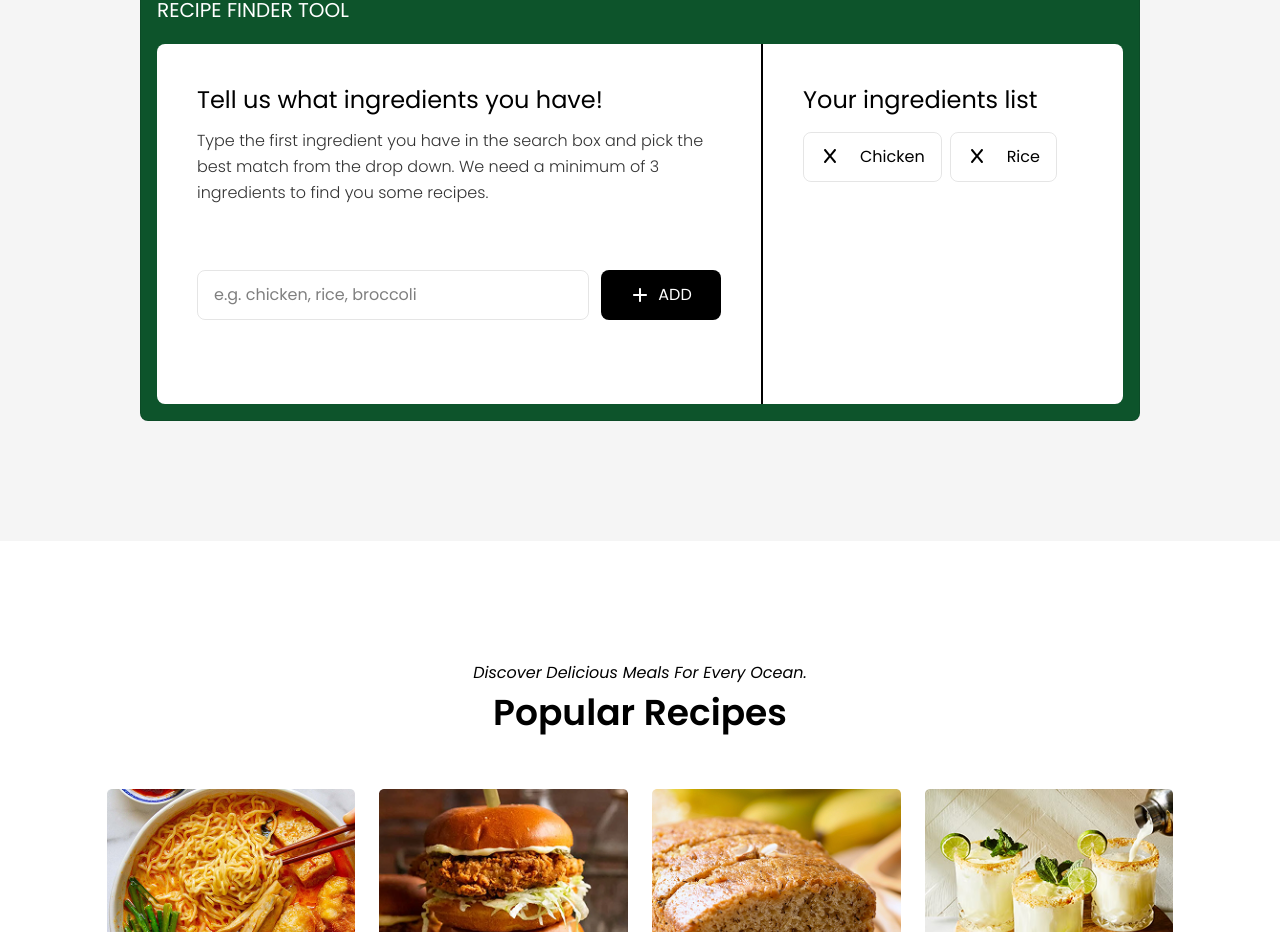
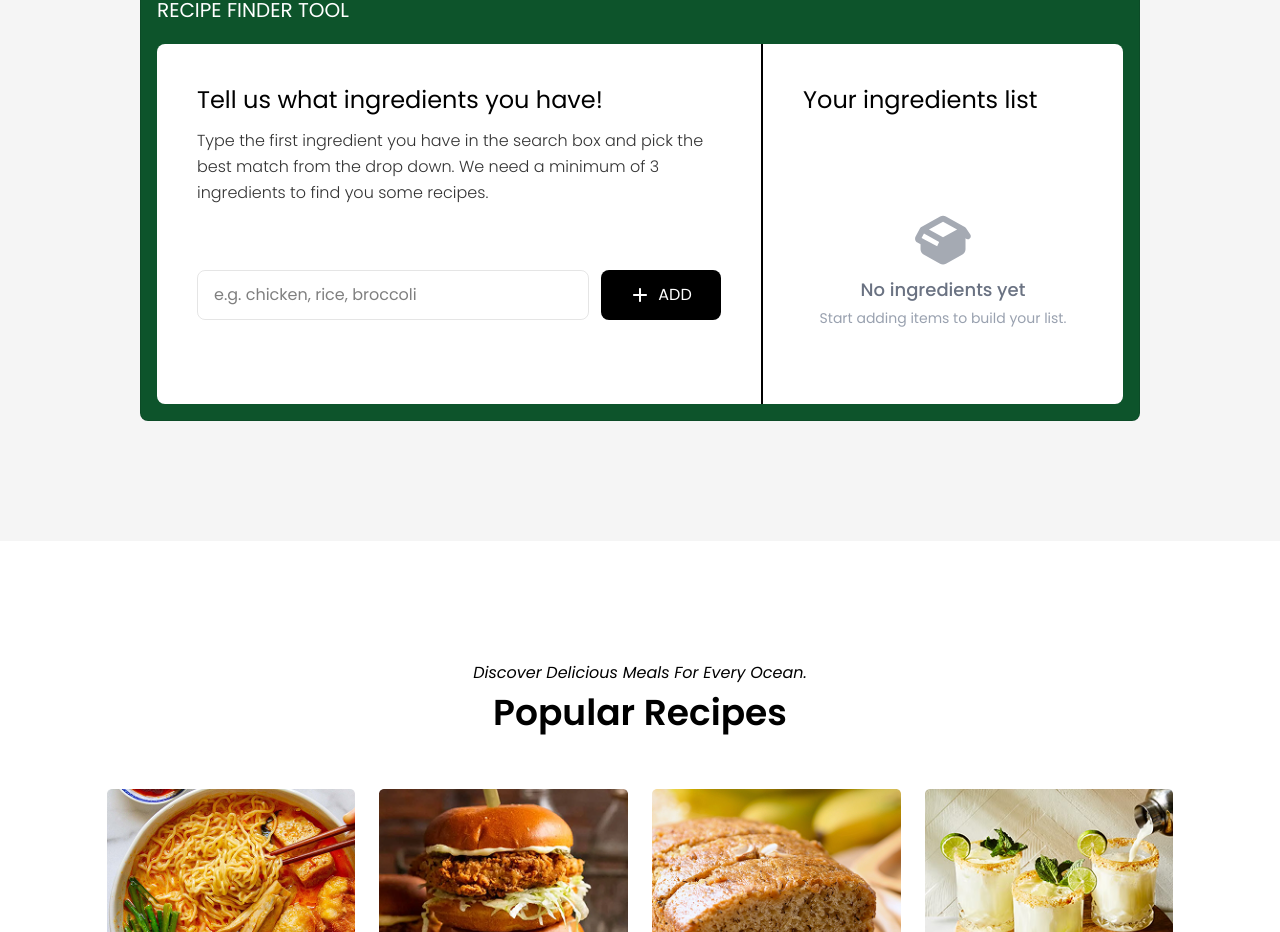
Before and after one commit to wilhelmusolejr/foodify-v2, a React (Vite) app in the folder client/: page / in a window 1280 px wide. Shown: the part 1891-2823 px from the top of the page. Built offline with nearby package versions, Linux system fonts and the light colour scheme; a web font is replaced by a local one.

Commit message:
feat: add addingredient and remove ingredient functionality.

```diff
--- a/client/src/App.jsx
+++ b/client/src/App.jsx
@@ -23,6 +23,7 @@ import {
 import Logo from "./components/Logo";
 import Navigator from "./components/Navigator";
 import IngredientListItem from "./components/ingredientListItem";
+import { useState } from "react";
 
 function App() {
   let blogs = [
@@ -62,6 +63,19 @@ function App() {
     name,
     image_path: `images/recipe/recipe (${index + 1}).png`,
   }));
+
+  // DATA
+  let [currentIngredients, setCurrentIngredients] = useState([]);
+  let [ingredient, setIngredient] = useState("");
+
+  function addIngredient(ingredient) {
+    setCurrentIngredients([...currentIngredients, ingredient]);
+    setIngredient("");
+  }
+
+  function removeIngredient(indexToRemove) {
+    setCurrentIngredients(currentIngredients.filter((_, index) => index !== indexToRemove));
+  }
 
   return (
     <>
@@ -173,8 +187,13 @@ function App() {
                       type="text"
                       placeholder="e.g. chicken, rice, broccoli"
                       className="flex-1 border border-black/10 rounded-lg px-4 py-3"
+                      value={ingredient}
+                      onChange={(e) => setIngredient(e.target.value)}
                     />
-                    <button className="bg-black min-w-30 w-full lg:w-30 text-white px-4 py-3 rounded-lg uppercase flex gap-2 justify-center items-center">
+                    <button
+                      className="bg-black min-w-30 w-full lg:w-30 text-white px-4 py-3 rounded-lg uppercase flex gap-2 justify-center items-center"
+                      onClick={() => addIngredient(ingredient)}
+                    >
                       <FontAwesomeIcon icon={faPlus} />
                       <p>add</p>
                     </button>
@@ -189,20 +208,25 @@ function App() {
                 <div className="h-full ">
                   {/* content */}
 
-                  {/* with item */}
+                  {currentIngredients.length > 0 ? (
                     <div className="flex flex-wrap gap-2">
-                    <IngredientListItem name={"Chicken"} />
-                    <IngredientListItem name={"Rice"} />
+                      {currentIngredients.map((ingredient, index) => (
+                        <IngredientListItem
+                          key={index}
+                          name={ingredient}
+                          onRemove={() => removeIngredient(index)}
+                        />
+                      ))}
                     </div>
-
-                  {/* without */}
-                  <div className="hidden flex-col items-center justify-center text-center h-full py-10 text-gray-500">
+                  ) : (
+                    <div className="flex flex-col items-center justify-center text-center h-full py-10 text-gray-500">
                       <FontAwesomeIcon icon={faBoxOpen} className="text-5xl mb-3 opacity-60" />
                       <p className="text-lg font-medium">No ingredients yet</p>
                       <p className="text-sm text-gray-400 mt-1">
                         Start adding items to build your list.
                       </p>
                     </div>
+                  )}
                 </div>
               </div>
             </div>
@@ -220,7 +244,7 @@ function App() {
           />
 
           {/* parent */}
-          <div class="grid grid-cols-2 md:grid-cols-3 lg:grid-cols-4 gap-6  ">
+          <div className="grid grid-cols-2 md:grid-cols-3 lg:grid-cols-4 gap-6  ">
             {recipes.map((recipe, index) => (
               <Recipe key={index} name={recipe.name} image_path={recipe.image_path} />
             ))}
@@ -269,7 +293,7 @@ function App() {
                 </div>
 
                 {/* parent */}
-                <div class="grid grid-cols-2 md:grid-cols-3 lg:grid-cols-2 gap-6">
+                <div className="grid grid-cols-2 md:grid-cols-3 lg:grid-cols-2 gap-6">
                   {recipes.map((recipe, index) => (
                     <Recipe key={index} name={recipe.name} image_path={recipe.image_path} />
                   ))}
```
Lines whose indentation alone changed are shown as unchanged.
